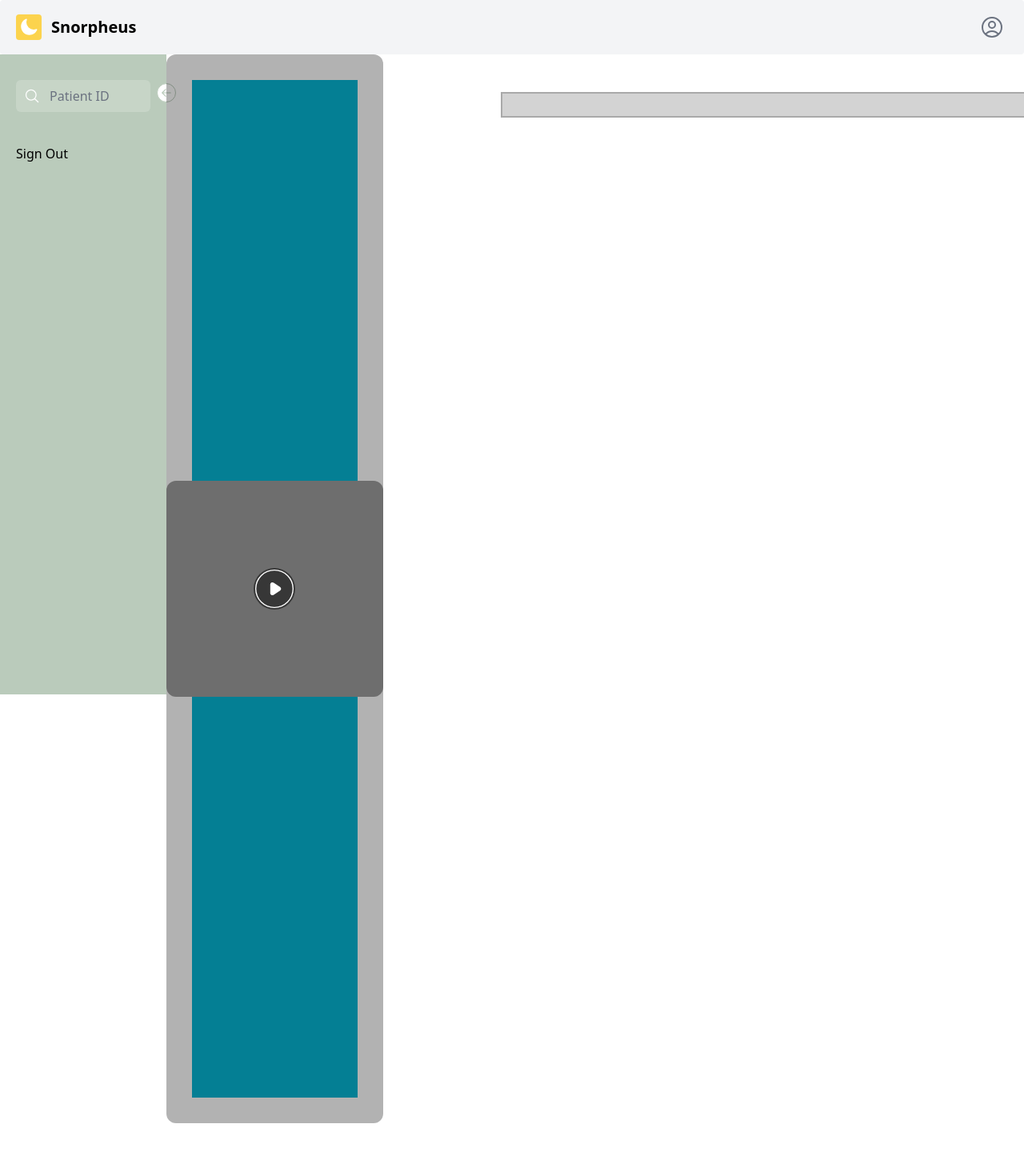
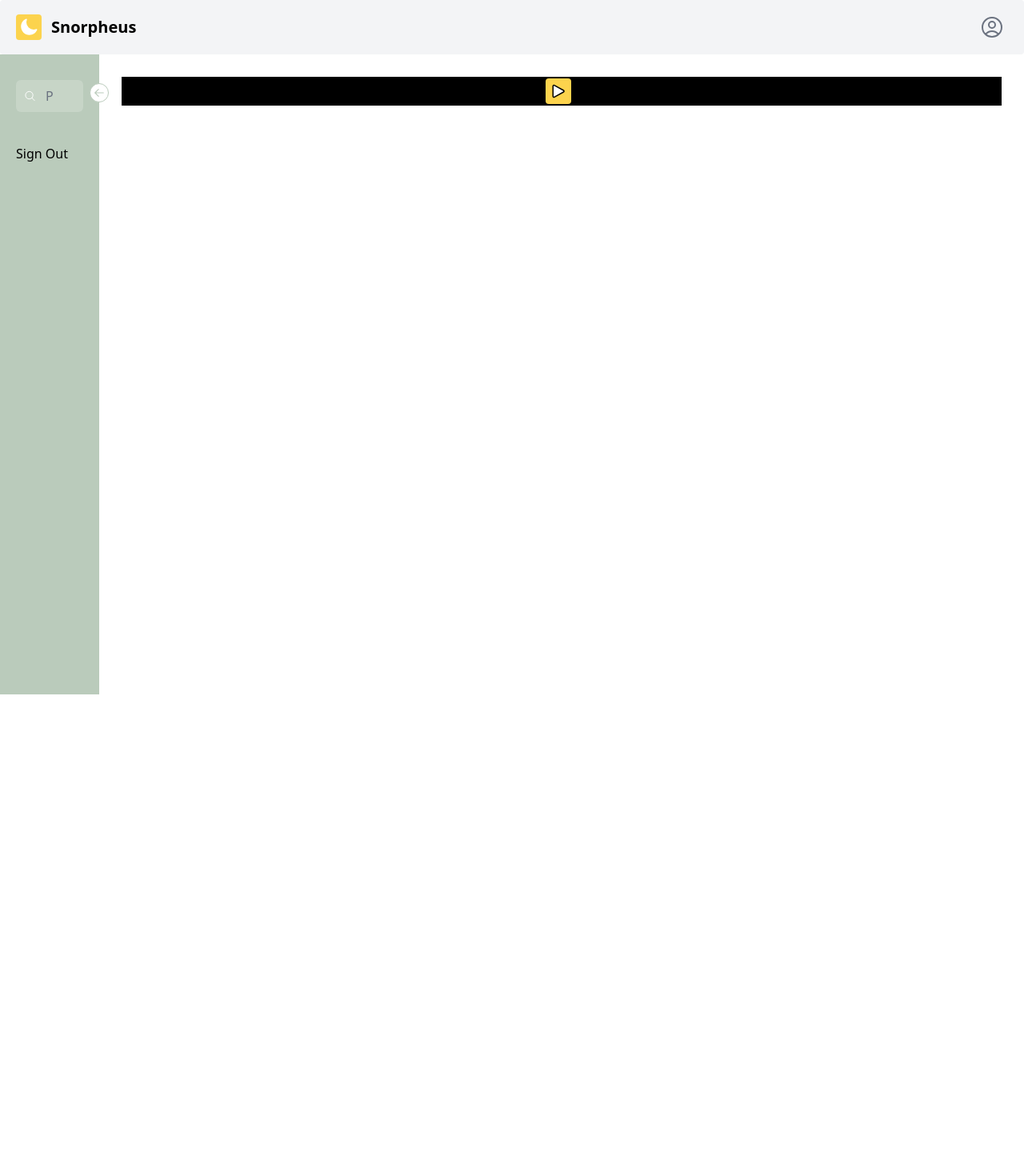
Before and after one commit to michellito/snorpheus-django, a Django app: page / in a window 1280 px wide. Shown: the whole page at 80% size. Before the commit the page ends 1404 px from the top, so only its background shows below. Run offline with Django 3.2, Linux system fonts and the light colour scheme; the visitor is signed in with stand-in values (Sample User, id 1); style sheets or scripts are compiled from the project's sources; parts of the project's set-up code (start-up, migrations or seed data) failed here and were passed over; some libraries are stand-ins or nearby versions; grey boxes are pictures that could not be loaded.

Commit message:
style play button

```diff
--- a/snorpheus/static/js/home.js
+++ b/snorpheus/static/js/home.js
@@ -16,14 +16,14 @@
   .attr("id", "timeline")
   .attr("transform", `translate (${0}, ${20})`);
 
-timelineGroup.append("rect")
-  .attr("x", paddingLeft)
-  .attr("y", 0)
-  .attr("height", 30)
-  .attr("width", width - paddingLeft - paddingRight)
-  .style("stroke", d3.rgb(169,169,169))
-  .style("stroke-width", "2")
-  .style("fill", d3.rgb(211,211,211))
+// timelineGroup.append("rect")
+//   .attr("x", paddingLeft)
+//   .attr("y", 0)
+//   .attr("height", 30)
+//   .attr("width", width - paddingLeft - paddingRight)
+//   .style("stroke", d3.rgb(169,169,169))
+//   .style("stroke-width", "2")
+//   .style("fill", d3.rgb(211,211,211))
 
 // ------------- State Functions ----------------- //
 
--- a/snorpheus/templates/pages/home.html
+++ b/snorpheus/templates/pages/home.html
@@ -113,33 +113,41 @@
         </div>
       </div>
 
-      <button @keydown.tab="playAndStop" @click="playAndStop" type="button" class="relative rounded-xl group cursor-pointer focus:outline-none focus:ring focus:ring-[#1F89AE]">
-            <div class="absolute inset-0 flex items-center justify-center p-8">
-                <div class="w-full h-full transition duration-300 ease-in-out bg-cyan-500 filter group-hover:blur-2xl"></div>
-            </div>
-            <img alt="card audio player" class="relative rounded-xl" src="https://source.unsplash.com/Esax9RaEl2I/400x400" />
-            <div class="absolute inset-0 flex items-center justify-center transition duration-200 ease-in-out bg-black rounded-xl bg-opacity-30 group-hover:bg-opacity-20">
-                <div x-show="!currentlyPlaying" class="bg-black bg-opacity-50 rounded-full p-0.5">
-                    <svg class="w-12 h-12 text-white text-opacity-0 transition duration-150 ease-in-out hover:text-opacity-20" viewBox="0 0 284 284" fill="currentColor" xmlns="http://www.w3.org/2000/svg">
-                        <path d="M184.197 129.243L135.177 96.5521C132.865 95.01 130.178 94.1249 127.403 93.9915C124.628 93.8581 121.868 94.4813 119.419 95.7946C116.971 97.1079 114.925 99.0619 113.501 101.448C112.077 103.834 111.327 106.562 111.333 109.34V174.706C111.333 177.482 112.086 180.206 113.513 182.588C114.939 184.969 116.985 186.919 119.433 188.228C121.881 189.538 124.638 190.158 127.411 190.024C130.183 189.889 132.867 189.004 135.177 187.463L184.197 154.773C186.297 153.373 188.019 151.475 189.21 149.25C190.401 147.025 191.024 144.54 191.024 142.015C191.024 139.491 190.401 137.006 189.21 134.781C188.019 132.555 186.297 130.658 184.197 129.258V129.243Z" fill="white"></path>
-                        <path d="M280 142C280 160.122 276.431 178.067 269.495 194.81C262.56 211.553 252.395 226.766 239.581 239.581C226.766 252.395 211.553 262.56 194.81 269.495C178.067 276.431 160.122 280 142 280C123.878 280 105.933 276.431 89.1897 269.495C72.4468 262.56 57.2337 252.395 44.4193 239.581C31.6048 226.766 21.4398 211.553 14.5046 194.81C7.56947 178.067 4 160.122 4 142C4 105.4 18.5392 70.2993 44.4193 44.4193C70.2993 18.5392 105.4 4 142 4C178.6 4 213.701 18.5392 239.581 44.4193C265.461 70.2993 280 105.4 280 142Z" stroke="white" stroke-width="8" stroke-linecap="round" stroke-linejoin="round"></path>
-                    </svg>
-                </div>
-                <div x-show="currentlyPlaying" class="bg-black bg-opacity-50 rounded-full p-0.5">
-                    <svg xmlns="http://www.w3.org/2000/svg" class="w-12 h-12 text-white text-opacity-0 transition duration-150 ease-in-out hover:text-opacity-20" viewBox="0 0 20 20" fill="white">
-                        <path fill-rule="evenodd" d="M10 18a8 8 0 100-16 8 8 0 000 16zM8 7a1 1 0 00-1 1v4a1 1 0 001 1h4a1 1 0 001-1V8a1 1 0 00-1-1H8z" clip-rule="evenodd" />
-                    </svg>
-                </div>
-            </div>
-        </button>
+
+
+
 
         <audio  x-ref="audio">
-          <source src="https://soundbible.com/mp3/meadowlark_daniel-simion.mp3" type="audio/mp3" />
+          <source src="{% get_media_prefix %}audio/session1-03.wav" type="audio/wav" />
         </audio>
       <!-- end sidebar -->
 
       <!-- d3 container -->
-      <div class="p-7" id="main" style="overflow:scroll;">
+      <div class="p-7" >
+        <div
+          @keydown.tab="playAndStop"
+          @click="playAndStop"
+          class="flex items-center justify-center transition duration-200 ease-in-out bg-black"
+        >
+          <div x-show="!currentlyPlaying" class="bg-black bg-opacity-50 rounded-full p-0.5">
+              <svg
+                xmlns="http://www.w3.org/2000/svg"
+                fill="none"
+                viewBox="0 0 24 24"
+                stroke-width="1.5"
+                stroke="currentColor"
+                class="bg-amber-300 fill-white w-8 h-8 p-1 rounded cursor-pointer block float-left mr-3 ml-1"
+              >
+                <path stroke-linecap="round" stroke-linejoin="round" d="M5.25 5.653c0-.856.917-1.398 1.667-.986l11.54 6.348a1.125 1.125 0 010 1.971l-11.54 6.347a1.125 1.125 0 01-1.667-.985V5.653z" />
+              </svg>
+          </div>
+          <div x-show="currentlyPlaying" class="bg-black bg-opacity-50 rounded-full p-0.5">
+            <svg xmlns="http://www.w3.org/2000/svg" fill="none" viewBox="0 0 24 24" stroke-width="1.5" stroke="currentColor" class="bg-amber-300 fill-white w-8 h-8 p-1 rounded cursor-pointer block float-left mr-3 ml-1">
+              <path stroke-linecap="round" stroke-linejoin="round" d="M5.25 7.5A2.25 2.25 0 017.5 5.25h9a2.25 2.25 0 012.25 2.25v9a2.25 2.25 0 01-2.25 2.25h-9a2.25 2.25 0 01-2.25-2.25v-9z" />
+            </svg>
+          </div>
+        </div>
+        <div id="main" style="overflow:scroll;"></div>
       </div>
     </div>
 
```
